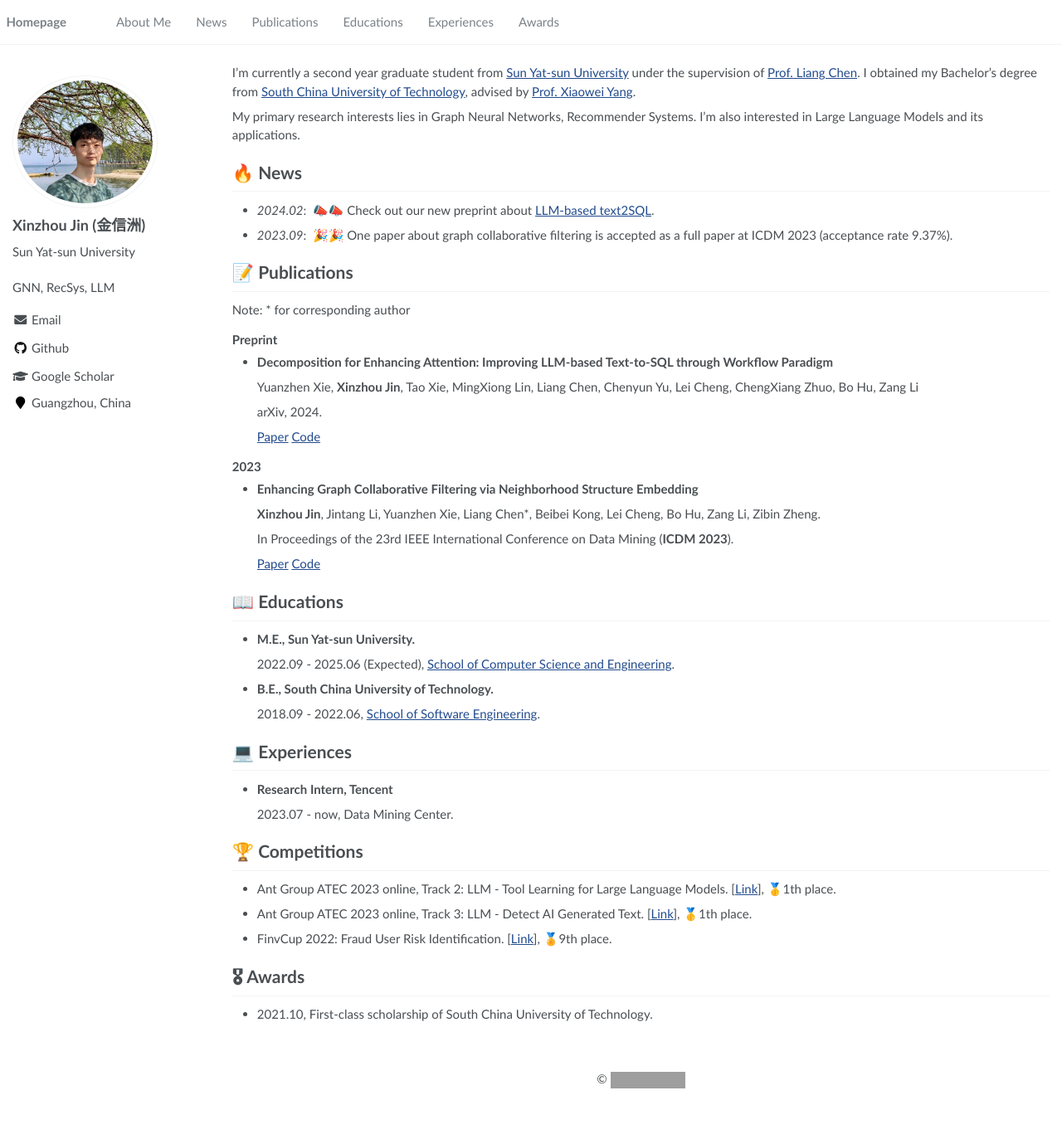
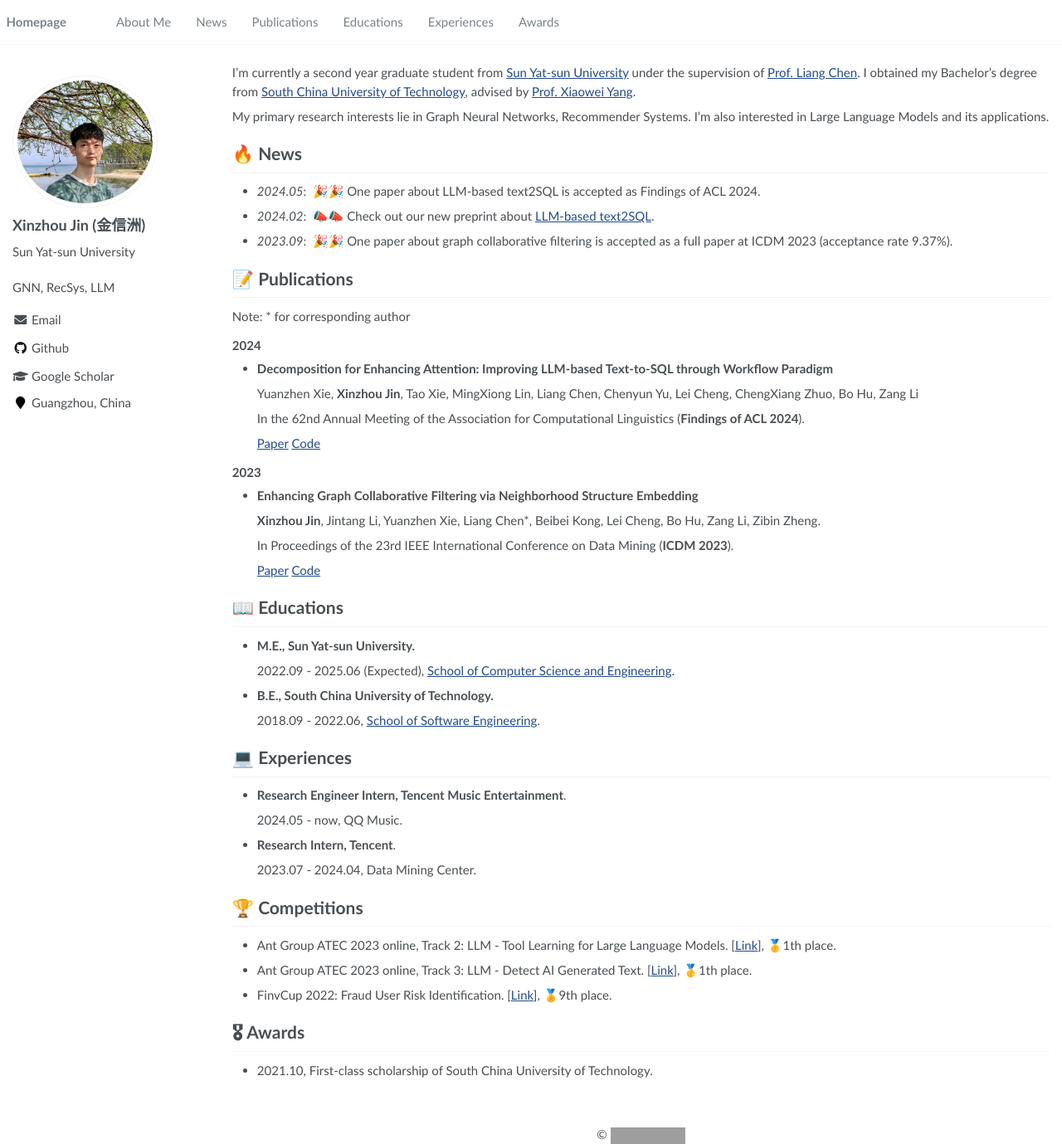
Before and after one commit to csxzjin/csxzjin.github.io, a Jekyll site: the page built from _pages/about.md, in a window 1280 px wide and 1379 px high. Shown: the whole window at 83% size. Built offline with Jekyll 4.4.1, drawn with Linux system fonts in a browser that asks for light colours; grey boxes are pictures that could not be loaded.

Commit message:
Update about.md

```diff
--- a/_pages/about.md
+++ b/_pages/about.md
@@ -20,10 +20,11 @@ redirect_from:
 I'm currently a second year graduate student from [Sun Yat-sun University](https://www.sysu.edu.cn) under the supervision of [Prof. Liang Chen](https://chenliang.tech).
 I obtained my Bachelor's degree from [South China University of Technology](https://www.scut.edu.cn/), advised by [Prof. Xiaowei Yang](https://www2.scut.edu.cn/sse/2018/0615/c16788a270764/page.htm).
 
-My primary research interests lies in Graph Neural Networks, Recommender Systems. I'm also interested in Large Language Models and its applications.
+My primary research interests lie in Graph Neural Networks, Recommender Systems. I'm also interested in Large Language Models and its applications.
 
 
 # 🔥 News
+- *2024.05*: &nbsp;🎉🎉 One paper about LLM-based text2SQL is accepted as Findings of ACL 2024.
 - *2024.02*: &nbsp;📣📣 Check out our new preprint about [LLM-based text2SQL](https://arxiv.org/abs/2402.10671).
 - *2023.09*: &nbsp;🎉🎉 One paper about graph collaborative filtering is accepted as a full paper at ICDM 2023 (acceptance rate 9.37%).
 
@@ -31,13 +32,13 @@ My primary research interests lies in Graph Neural Networks, Recommender Systems
 
 Note: * for corresponding author
 
-### Preprint
+### 2024
 
 - **Decomposition for Enhancing Attention: Improving LLM-based Text-to-SQL through Workflow Paradigm**
 
   Yuanzhen Xie, **Xinzhou Jin**, Tao Xie, MingXiong Lin, Liang Chen, Chenyun Yu, Lei Cheng, ChengXiang Zhuo, Bo Hu, Zang Li
 
-  arXiv, 2024.
+  In the 62nd Annual Meeting of the Association for Computational Linguistics (**Findings of ACL 2024**).
 
   [Paper](https://arxiv.org/abs/2402.10671) [Code](https://github.com/FlyingFeather/DEA-SQL)
 
@@ -62,9 +63,15 @@ Note: * for corresponding author
 
 
 # 💻 Experiences
-- **Research Intern, Tencent**
+- **Research Engineer Intern, Tencent Music Entertainment**.
 
-  2023.07 - now, Data Mining Center.
+  2024.05 - now, QQ Music.
+
+- **Research Intern, Tencent**.
+
+  2023.07 - 2024.04, Data Mining Center.
+
+
 
 # 🏆 Competitions
 
```
